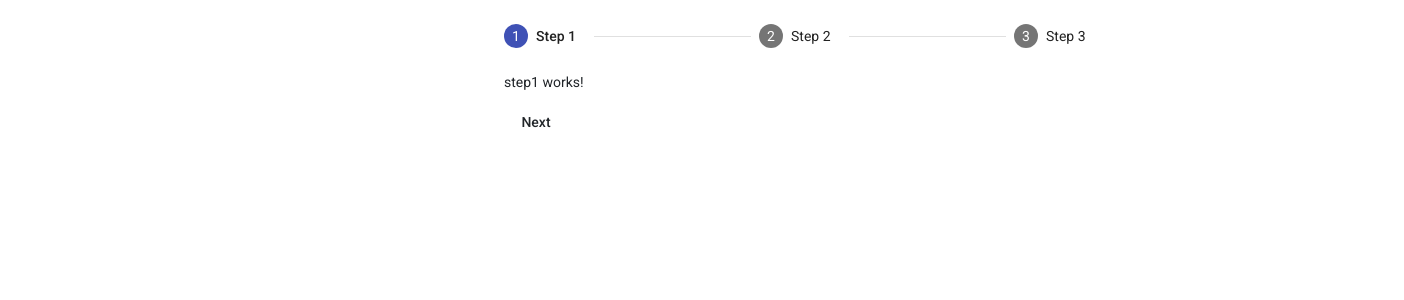
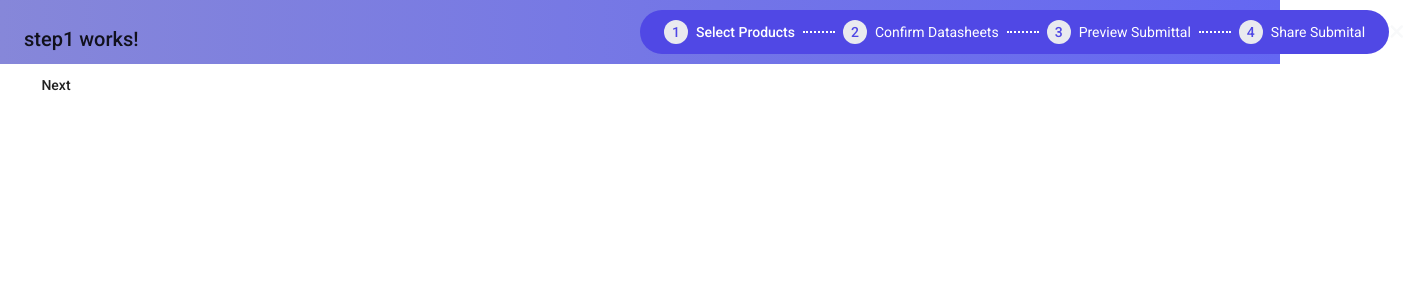
Before and after one commit to sagarjauhriAlgo/parspecTrials, an Angular app: page /step-arch in a window 1280 px wide. Shown: the top 300 px of the page, 1404 px wide, since content can reach past the window. Built offline with nearby package versions, Linux system fonts and the light colour scheme.

Commit message:
process(stepper): header design work.

```diff
--- a/src/app/stepper-arch/stepper-arch.component.html
+++ b/src/app/stepper-arch/stepper-arch.component.html
@@ -1,18 +1,21 @@
-<div class="d-flex justify-content-center w-100">
-  <section class="w-25">
+<!-- <section class="d-flex justify-content-between"> -->
+  <mat-toolbar class="d-flex justify-content-between bg-gradient">
 
-  </section>
-  <div class="w-50">
-    <mat-stepper>
+  <div class="w-25">
+
+  </div>
+  <div class="w-50 d-flex align-items-center justify-content-around">
+    <div>
+      <mat-stepper class="stepper-box">
         <mat-step>
-        <ng-template matStepLabel>Step 1</ng-template>
+          <ng-template matStepLabel>Select Products</ng-template>
           <ng-template matStepContent>
             <app-step1></app-step1>
             <button mat-button matStepperNext>Next</button>
           </ng-template>
         </mat-step>
         <mat-step>
-        <ng-template matStepLabel>Step 2</ng-template>
+          <ng-template matStepLabel>Confirm Datasheets</ng-template>
           <ng-template matStepContent>
             <app-step2></app-step2>
             <button mat-button matStepperPrevious>Back</button>
@@ -20,12 +23,24 @@
           </ng-template>
         </mat-step>
         <mat-step>
-        <ng-template matStepLabel>Step 3</ng-template>
+          <ng-template matStepLabel>Preview Submittal</ng-template>
           <ng-template matStepContent>
             <app-step3></app-step3>
+            <button mat-button matStepperPrevious>Back</button>
+            <button mat-button matStepperNext>Next</button>
+          </ng-template>
+        </mat-step>
+        <mat-step>
+          <ng-template matStepLabel>Share Submital</ng-template>
+          <ng-template matStepContent>
+            <app-step4></app-step4>
             <button mat-button matStepperPrevious>Back</button>
           </ng-template>
         </mat-step>
       </mat-stepper>
     </div>
+    <span class="cross-icon"><i class="fas fa-times text-light"></i></span>
   </div>
+  </mat-toolbar>
+
+<!-- </section> -->
--- a/src/app/stepper-arch/stepper-arch.component.scss
+++ b/src/app/stepper-arch/stepper-arch.component.scss
@@ -1,17 +1,53 @@
 // Global Classes
+:host::ng-deep .mat-horizontal-stepper-header {
+  height: 44px;
+}
+
+:host::ng-deep .mat-horizontal-content-container {
+  position: absolute;
+  left: 0px;
+  width: 100%;
+  margin-top: 1%;
+}
+
+:host::ng-deep .mat-step-header .mat-step-icon {
+  background-color: #e9eaef;
+  color: #5048E5;
+  border-radius: 35px;
+  font-size: 14px;
+}
+
+:host::ng-deep .mat-step-text-label {
+  color: white;
+}
+
+:host::ng-deep .mat-stepper-horizontal-line {
+  border-top-width: 1px;
+  border-top: 2.5px dotted white;
+}
+
 //  End of Global Classes
 
+// main classes
+.bg-gradient {
+  background-image: linear-gradient(to left, #6467F2, #8687d9);
+}
 
-// main classes
+.cross-icon {
+  font-size: 20px;
+  cursor: pointer;
+}
+
+.stepper-box {
+  background-color: #5048E5 !important;
+  border-radius: 35px;
+}
+
 // main classes
 
 // helper classes
-.w-25 {
-  width: 25%;
-}
-
-.w-50 {
-  width: 50%;
+.w-35 {
+  width: 35%;
 }
 
 // End of helper classes
```
Lines whose indentation alone changed are shown as unchanged.
